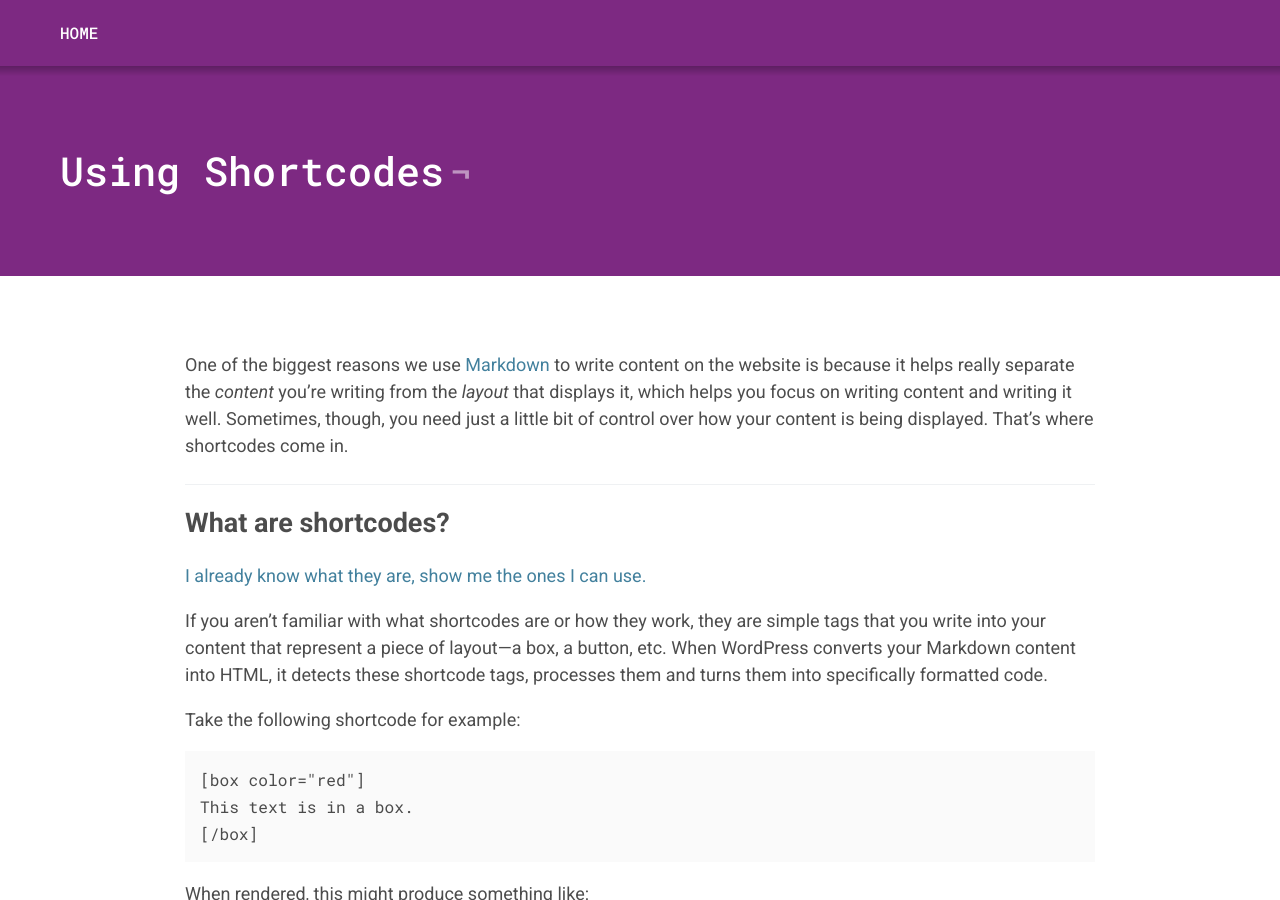
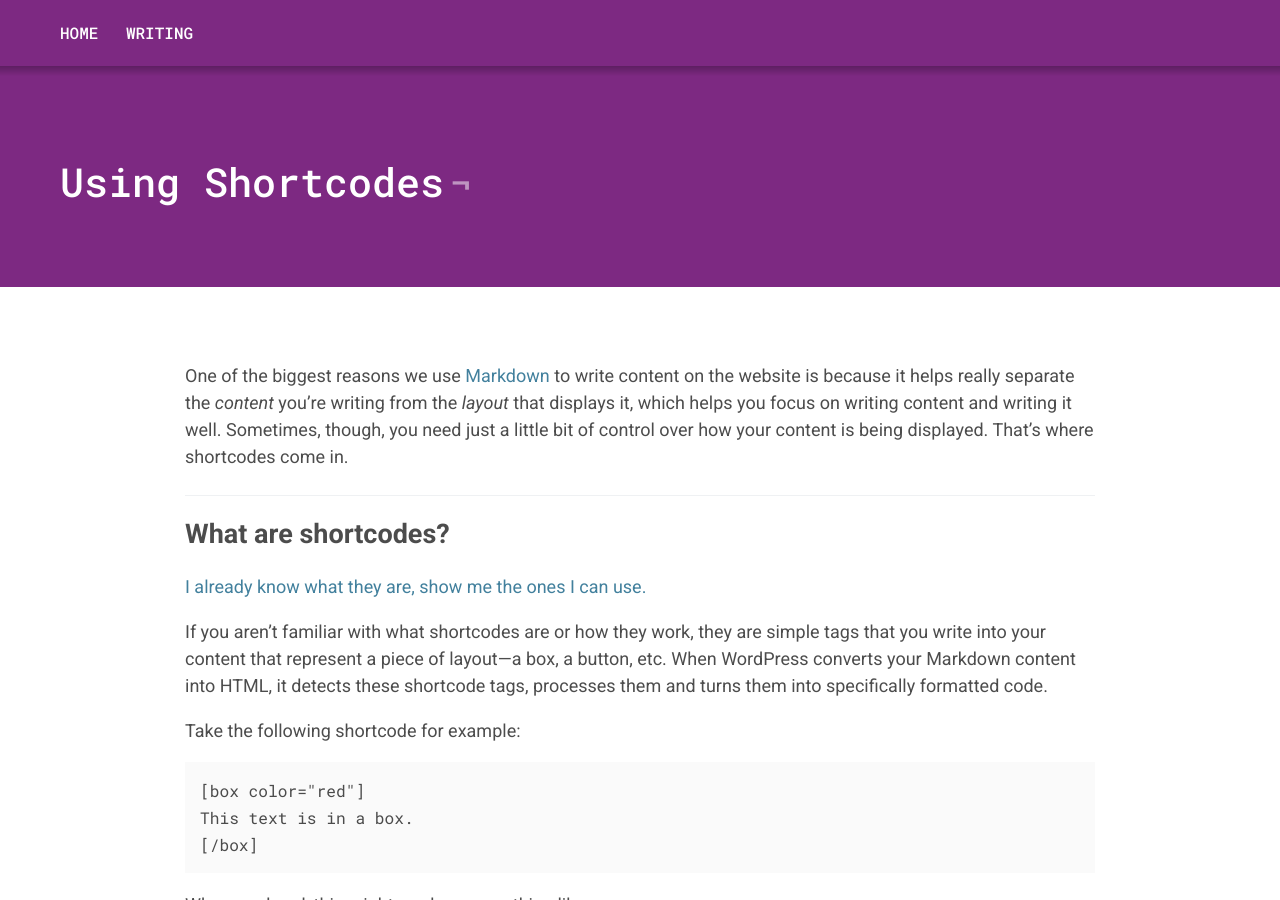
Before and after one commit to asmbs/ow-docs, a Jekyll site: the page built from _pages/writing-shortcodes.md, in a window 1280 px wide and 900 px high. Built offline with Jekyll 4.4.1, drawn with Linux system fonts in a browser that asks for light colours.

Commit message:
add data-driven nav menu

```diff
--- /dev/null
+++ b/_data/menus.yml
@@ -0,0 +1,5 @@
+main:
+  - text: Home
+    url: /
+  - text: Writing
+    url: /writing/
--- a/_includes/navigation.html
+++ b/_includes/navigation.html
@@ -1,5 +1,13 @@
+
+{% assign menu = site.data.menus.main %}
+
+{{ menu }}
 <nav class="c-navigation {% if site.fixedNav == 'true' %}is-fixed{% endif %}">
   <div class="c-navigation__container u-container">
-    <a class="c-navigation__item {% if page.url == '/' %}is-active{% endif %}" href="{{ "/" | prepend: site.baseurl }}">Home</a>
+    {% for node in menu %}
+      {% assign active = false %}
+      {% if page.url == node.url %}{% assign active = true %}{% endif %}
+      <a class="c-navigation__item {% if active %}is-active{% endif %}" href="{{ node.url | prepend: site.baseurl }}">{{ node.text }}</a>
+    {% endfor %}
   </div>
 </nav>
```
